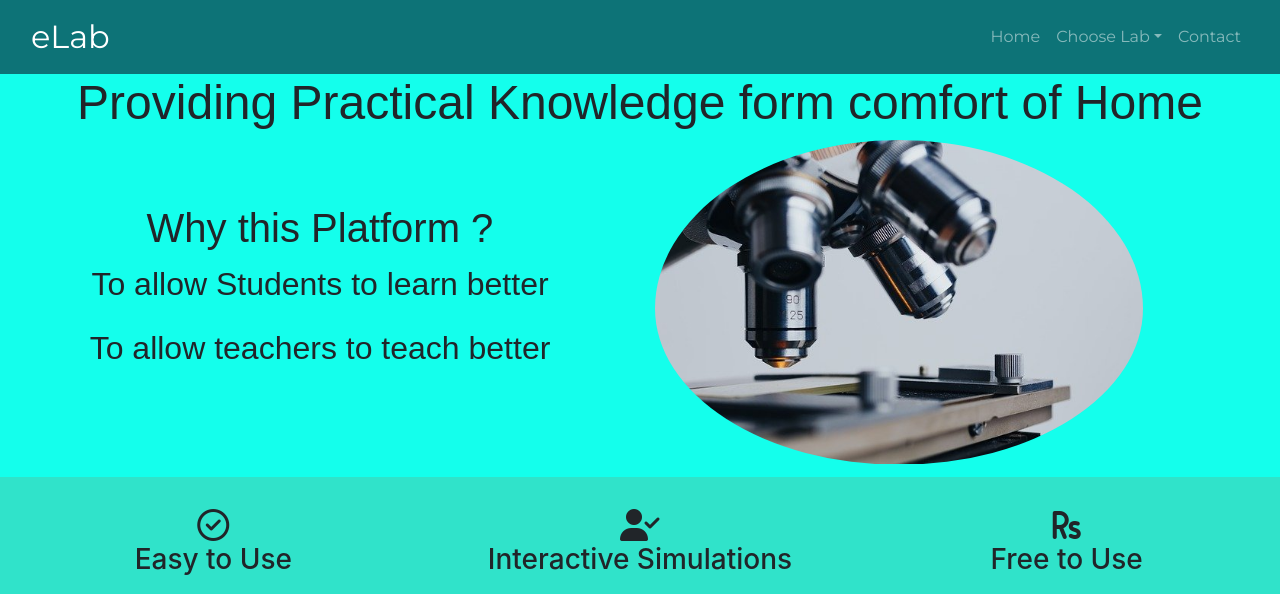
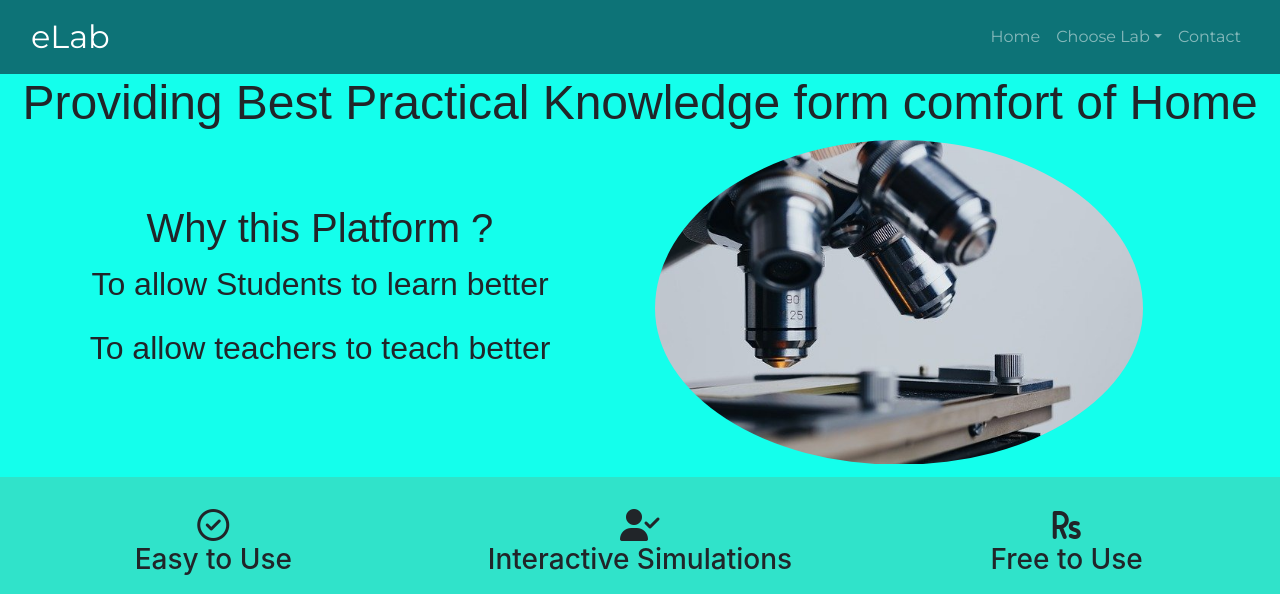
Before and after one commit to aiiyansin/eLab, a plain HTML site: page index.html in a window 1280 px wide. Shown: the top 594 px of the page. Drawn offline with nearby package versions, Linux system fonts and the light colour scheme; a web font is replaced by a local one.

Commit message:
Update index.html

```diff
--- a/index.html
+++ b/index.html
@@ -36,7 +36,7 @@
 	</section>
 	<section id="introduction">
 		<div class="container-fluid">
-		<h1 class="middle">Providing Practical Knowledge form comfort of Home</h1>
+		<h1 class="middle">Providing Best Practical Knowledge form comfort of Home</h1>
 		<div class="row">
 			<div class="col-lg-6 description middle">
 				<h2 class="middle">Why this Platform ?</h2>
```
